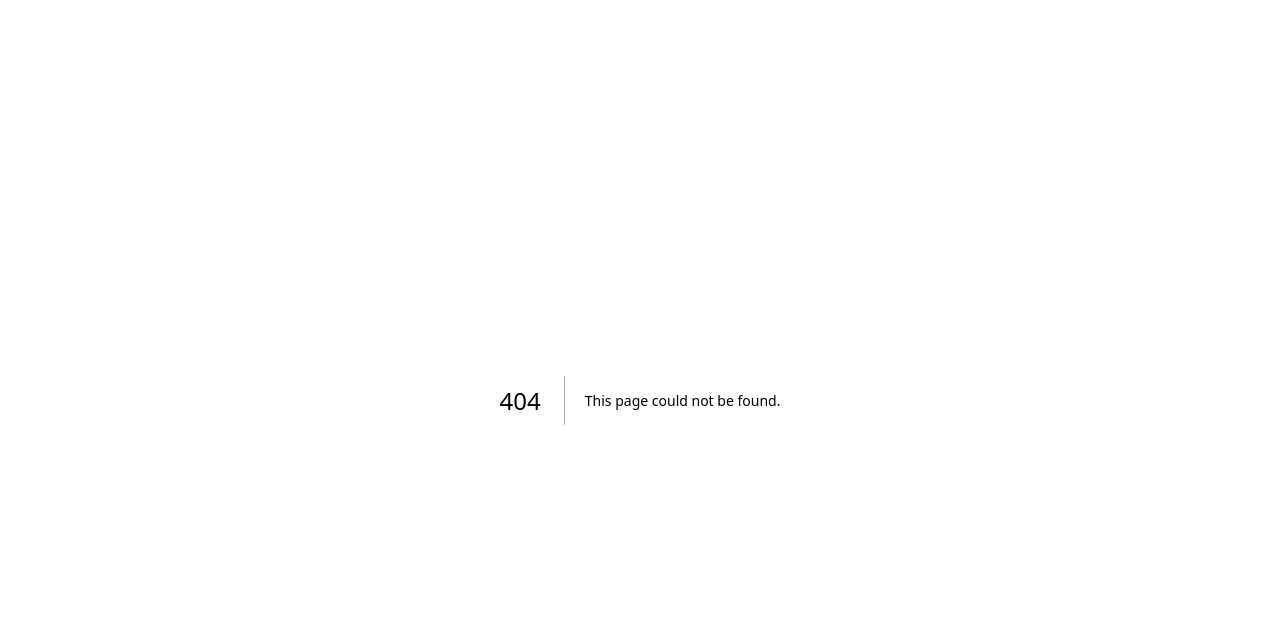
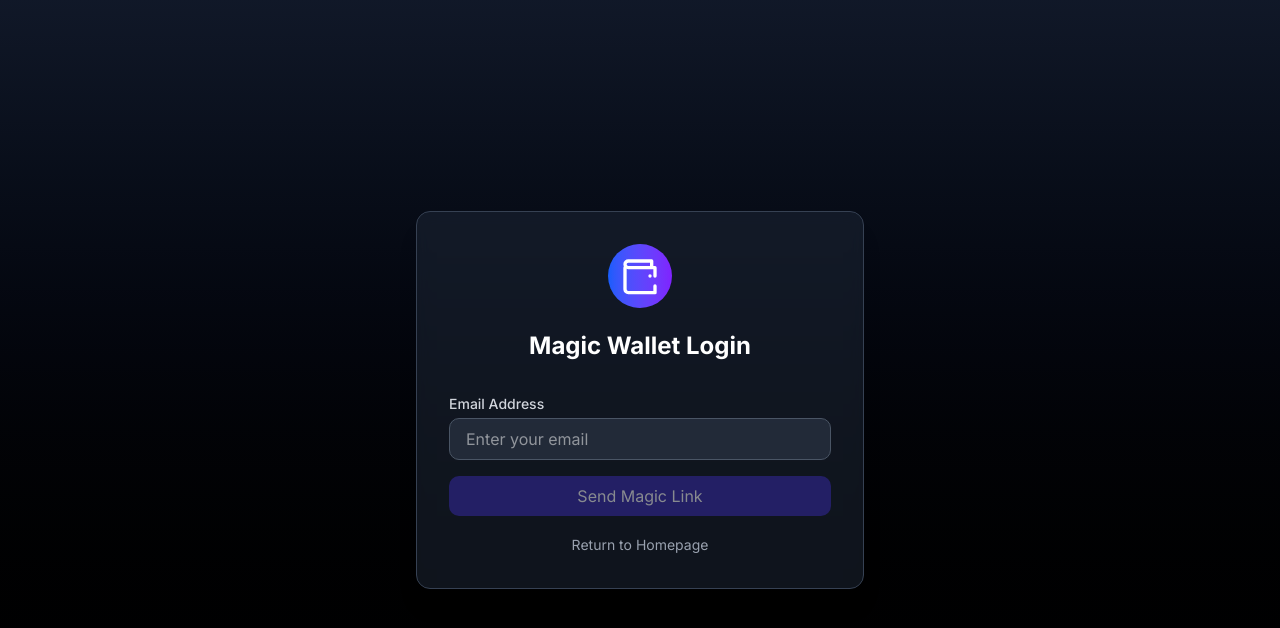
Before and after one commit to Cedctf/EthMail, a Next.js app: page /auth/magic-login in a window 1280 px wide. Before the commit this address had no page. Shown: the top 628 px of the page. Built offline with nearby package versions, Linux system fonts and the light colour scheme.

Commit message:
magical log in modification

```diff
--- /dev/null
+++ b/app/auth copy/magic/page.tsx
@@ -0,0 +1,96 @@
+"use client"
+
+import { useEffect, useState } from 'react'
+import { useRouter, useSearchParams } from 'next/navigation'
+import { Magic } from 'magic-sdk'
+
+export default function MagicLinkHandler() {
+  const router = useRouter()
+  const searchParams = useSearchParams()
+  const [status, setStatus] = useState<string>('Verifying your magic link...')
+  const [error, setError] = useState<string | null>(null)
+
+  useEffect(() => {
+    const handleMagicLink = async () => {
+      try {
+        // Get the email from the URL
+        const email = searchParams.get('email')
+
+        if (!email) {
+          setError('Invalid magic link: email not found')
+          return
+        }
+
+        setStatus(`Authenticating ${email}...`)
+
+        // Initialize Magic SDK
+        const magic = new Magic(process.env.NEXT_PUBLIC_MAGIC_API_KEY || '')
+
+        // Store the email for Magic Wallet auto-login
+        localStorage.setItem('gmail_user_email', email)
+
+        // Try to login the user
+        try {
+          // Try to login with Magic SDK
+          await magic.auth.loginWithMagicLink({ email })
+
+          // Check if login was successful
+          const isLoggedIn = await magic.user.isLoggedIn()
+
+          if (isLoggedIn) {
+            setStatus('Authentication successful! Redirecting...')
+
+            // Redirect to home page after a short delay
+            setTimeout(() => {
+              router.push('/')
+            }, 1500)
+          } else {
+            throw new Error('Login failed')
+          }
+        } catch (magicError) {
+          console.error('Magic auth error:', magicError)
+          setError(`Authentication failed. Please try logging in again.`)
+        }
+      } catch (err) {
+        console.error('Error handling magic link:', err)
+        setError('An error occurred while processing your magic link')
+      }
+    }
+
+    handleMagicLink()
+  }, [router, searchParams])
+
+  return (
+    <div className="min-h-screen bg-gradient-to-b from-gray-900 to-black flex flex-col items-center justify-center p-4">
+      <div className="max-w-md w-full bg-gray-800/50 backdrop-blur-sm p-8 rounded-xl border border-gray-700 shadow-xl">
+        <div className="text-center mb-6">
+          <div className="bg-gradient-to-r from-blue-600 to-violet-600 p-3 rounded-full inline-block">
+            <svg xmlns="http://www.w3.org/2000/svg" className="h-10 w-10 text-white" viewBox="0 0 24 24" fill="none" stroke="currentColor" strokeWidth="2" strokeLinecap="round" strokeLinejoin="round">
+              <path d="M21 12V7H5a2 2 0 0 1 0-4h14v4"></path>
+              <path d="M3 7v13a2 2 0 0 0 2 2h16v-4"></path>
+              <path d="M18 12h.01"></path>
+            </svg>
+          </div>
+          <h1 className="text-2xl font-bold text-white mt-4">Magic Link Authentication</h1>
+        </div>
+
+        {error ? (
+          <div className="bg-red-900/30 border border-red-800 rounded-lg p-4 text-center">
+            <p className="text-red-300">{error}</p>
+            <button
+              onClick={() => router.push('/login')}
+              className="mt-4 px-4 py-2 bg-indigo-600 hover:bg-indigo-700 text-white rounded-md"
+            >
+              Back to Login
+            </button>
+          </div>
+        ) : (
+          <div className="text-center">
+            <div className="animate-spin h-10 w-10 border-4 border-indigo-500 border-t-transparent rounded-full mx-auto mb-4"></div>
+            <p className="text-white">{status}</p>
+          </div>
+        )}
+      </div>
+    </div>
+  )
+}
--- /dev/null
+++ b/app/auth/magic-login/page.tsx
@@ -0,0 +1,157 @@
+"use client"
+
+import { useState, useEffect } from 'react'
+import { useRouter, useSearchParams } from 'next/navigation'
+import { Magic } from 'magic-sdk'
+import { OAuthExtension } from '@magic-ext/oauth'
+
+export default function MagicLoginPage() {
+  const router = useRouter()
+  const searchParams = useSearchParams()
+  const [email, setEmail] = useState('')
+  const [isLoading, setIsLoading] = useState(false)
+  const [error, setError] = useState<string | null>(null)
+  const [successMessage, setSuccessMessage] = useState<string | null>(null)
+
+  // Initialize email from query param or localStorage
+  useEffect(() => {
+    // First try to get from query params
+    const emailParam = searchParams.get('email')
+    if (emailParam) {
+      setEmail(emailParam)
+      return
+    }
+
+    // Then try to get from localStorage
+    if (typeof window !== 'undefined') {
+      const storedEmail = localStorage.getItem('last_magic_email')
+      if (storedEmail) {
+        setEmail(storedEmail)
+      }
+    }
+  }, [searchParams])
+
+  const handleEmailLogin = async (e: React.FormEvent) => {
+    e.preventDefault()
+
+    if (!email) {
+      setError('Please enter your email address')
+      return
+    }
+
+    setIsLoading(true)
+    setError(null)
+
+    try {
+      // Initialize Magic SDK
+      const magic = new Magic(process.env.NEXT_PUBLIC_MAGIC_API_KEY || '', {
+        extensions: [new OAuthExtension()]
+      })
+
+      // Send custom email notification
+      try {
+        // Generate a demo magic link for the custom email
+        const demoToken = btoa(`${email}:${Date.now()}`)
+        const demoMagicLink = `${window.location.origin}/auth/magic?token=${demoToken}&email=${encodeURIComponent(email)}`
+
+        // Send the custom email through your API
+        await fetch('/api/send-magic-email', {
+          method: 'POST',
+          headers: {
+            'Content-Type': 'application/json',
+          },
+          body: JSON.stringify({
+            email,
+            magicLink: demoMagicLink
+          }),
+        })
+
+        // Show success message
+        setSuccessMessage(`Magic link sent to ${email}. Please check your inbox.`)
+      } catch (emailErr) {
+        console.error('Failed to send custom email:', emailErr)
+        setError('Failed to send magic link email. Please try again.')
+      }
+
+      // IMPORTANT: Don't call magic.auth.loginWithMagicLink here
+      // This is what causes the page refresh
+      // Instead, just send the email through your API
+    } catch (err) {
+      console.error('Magic login error:', err)
+      setError('Failed to send magic link. Please try again.')
+    } finally {
+      setIsLoading(false)
+    }
+  }
+
+  return (
+    <div className="min-h-screen bg-gradient-to-b from-gray-900 to-black text-white flex flex-col items-center justify-center p-4">
+      <div className="max-w-md w-full bg-gray-800/50 backdrop-blur-sm p-8 rounded-xl border border-gray-700 shadow-xl">
+        <div className="text-center mb-8">
+          <div className="bg-gradient-to-r from-blue-600 to-violet-600 p-3 rounded-full inline-block">
+            <svg xmlns="http://www.w3.org/2000/svg" width="24" height="24" viewBox="0 0 24 24" fill="none" stroke="currentColor" strokeWidth="2" strokeLinecap="round" strokeLinejoin="round" className="h-10 w-10 text-white">
+              <path d="M21 12V7H5a2 2 0 0 1 0-4h14v4"></path>
+              <path d="M3 7v13a2 2 0 0 0 2 2h16v-4"></path>
+              <path d="M18 12h.01"></path>
+            </svg>
+          </div>
+          <h1 className="text-2xl font-bold mt-4">Magic Wallet Login</h1>
+        </div>
+
+        <form onSubmit={handleEmailLogin} className="space-y-4">
+          <div>
+            <label htmlFor="email" className="block text-sm font-medium text-gray-300 mb-1">
+              Email Address
+            </label>
+            <input
+              id="email"
+              type="email"
+              value={email}
+              onChange={(e) => setEmail(e.target.value)}
+              placeholder="Enter your email"
+              className="w-full px-4 py-2 bg-gray-700/50 border border-gray-600 rounded-lg focus:outline-none focus:ring-2 focus:ring-indigo-500 text-white"
+              required
+            />
+          </div>
+
+          {error && (
+            <div className="bg-red-900/30 text-red-300 p-3 rounded-lg text-sm border border-red-800">
+              {error}
+            </div>
+          )}
+
+          {successMessage && (
+            <div className="bg-green-900/30 text-green-300 p-3 rounded-lg text-sm border border-green-800">
+              {successMessage}
+            </div>
+          )}
+
+          <button
+            type="submit"
+            disabled={isLoading || !email}
+            className="w-full py-2 px-4 bg-indigo-600 hover:bg-indigo-700 disabled:bg-indigo-800 disabled:opacity-50 rounded-lg text-white transition-colors flex items-center justify-center"
+          >
+            {isLoading ? (
+              <>
+                <div className="h-5 w-5 border-2 border-white border-t-transparent rounded-full animate-spin mr-2"></div>
+                Sending...
+              </>
+            ) : (
+              'Send Magic Link'
+            )}
+          </button>
+
+          <div className="text-center mt-4">
+            <button
+              type="button"
+              onClick={() => router.push('/')}
+              className="text-sm text-gray-400 hover:text-white"
+            >
+              Return to Homepage
+            </button>
+          </div>
+        </form>
+      </div>
+    </div>
+  )
+}
```
